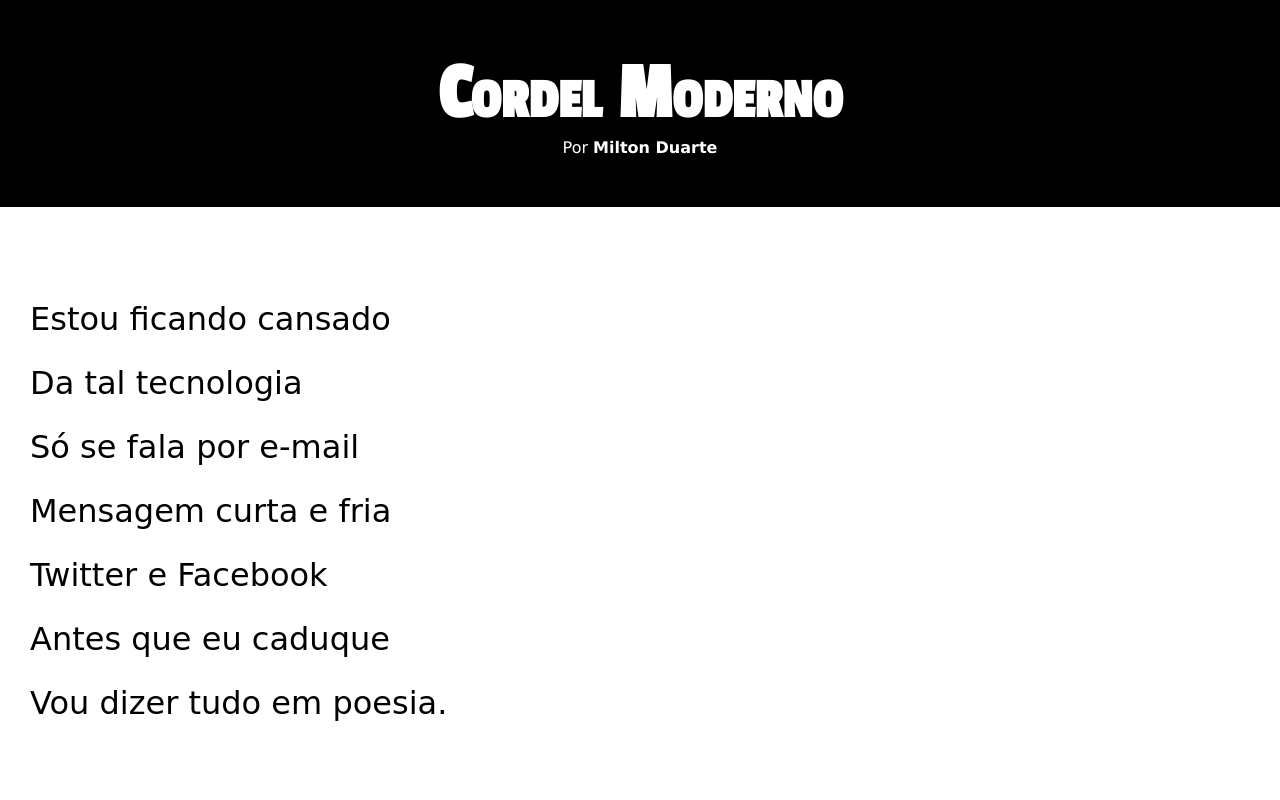
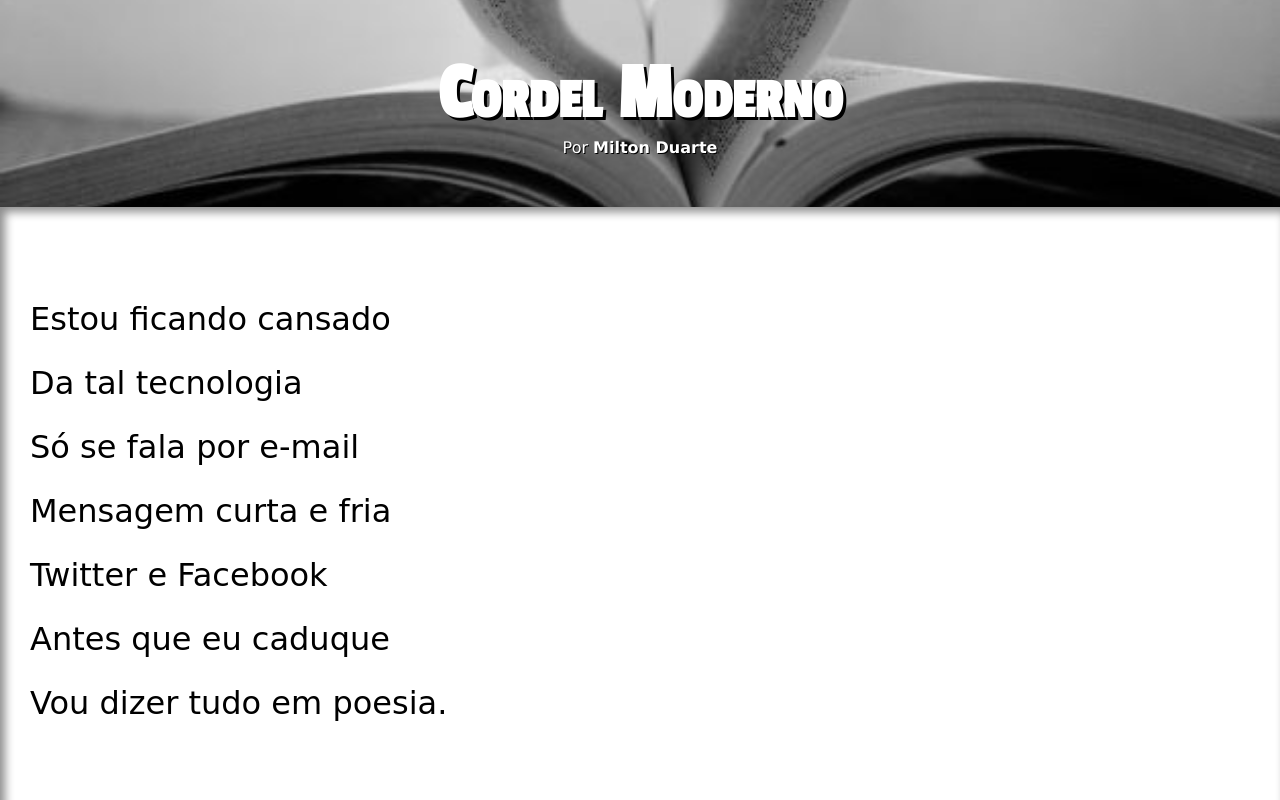
Before and after one commit to AtilaGDiehl/html-css, a plain HTML site: page desafios/Desafio 12/index.html in a window 1280 px wide. Shown: the top 800 px of the page. Drawn offline with Linux system fonts and the light colour scheme; a web font is replaced by a local one.

Commit message:
Update estilo.css

```diff
--- a/desafios/Desafio 12/estilo.css
+++ b/desafios/Desafio 12/estilo.css
@@ -17,14 +17,18 @@
 
 html, body {
     min-height: 100vh;
-    background-color: darkgray;
+    background-color: rgb(145, 142, 142);
     font-family: var(--font1);
 }
 
 header {
+    background-image: url(imagens/cafepb.jpg);
     background-color: black;
-    color: white;
+    color: rgb(255, 255, 255);
     text-align: center;
+    text-shadow: 1px 1px 0px black;    background-size: cover;
+    background-position: left;
+
 }
 
 header > h1 {
@@ -32,6 +36,7 @@ header > h1 {
     font-variant: small-caps;
     font-family: var(--font2);
     font-size: 5em;
+    text-shadow: 3px 3px 0px rgb(0, 0, 0);
 }
 
 header > p {
@@ -54,6 +59,8 @@ section {
     padding-left: 30px;
     font-family: var(--font3);
     font-size: 2em;
+    box-shadow: inset 5px 5px 10px 0px rgba(0, 0, 0, 0.452);
+
 }
 
 section > p {
@@ -68,7 +75,6 @@ section.normal{
 section.imagem{
     background-color: rgb(51, 51, 51);
     color: white;
-    box-shadow: inset 5px 5px 10px 0px rgba(0, 0, 0, 0.452);
     background-size: cover;
     background-attachment: fixed;
 }
@@ -89,8 +95,6 @@ section#img02 {
     background-image: url(imagens/background002.jpg);
 }
 
-
-
 footer {
     background-color: black;
     color: white;
```
